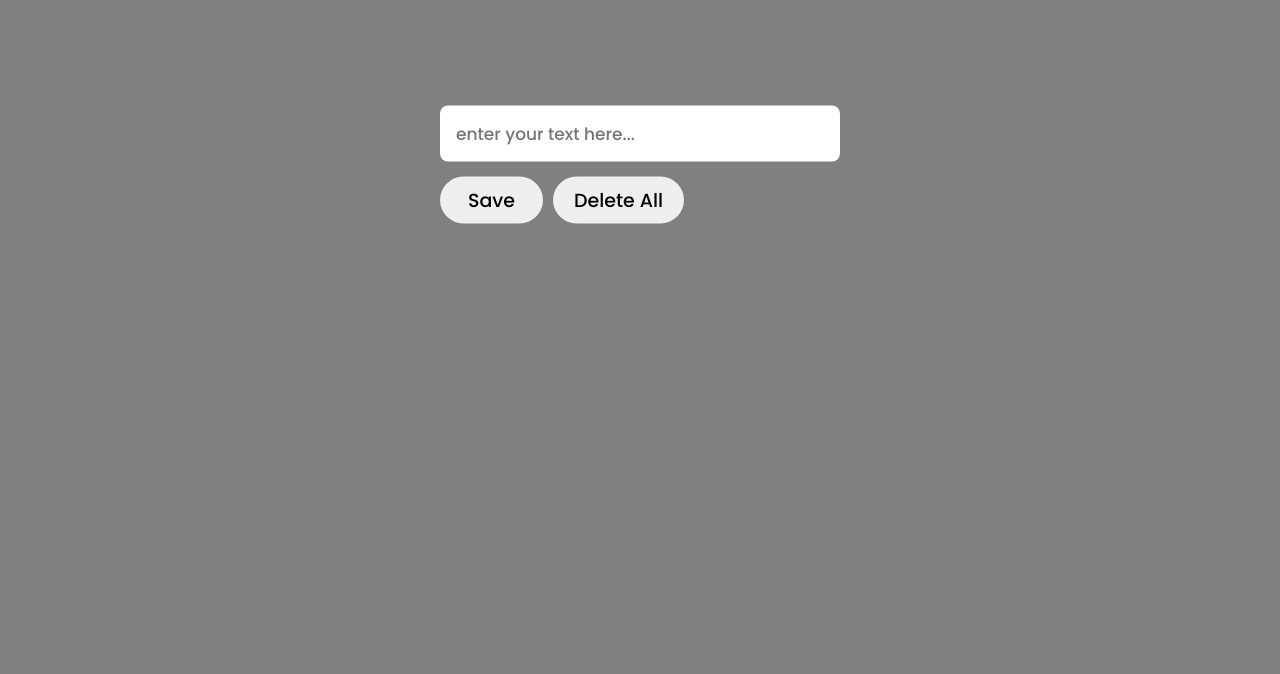
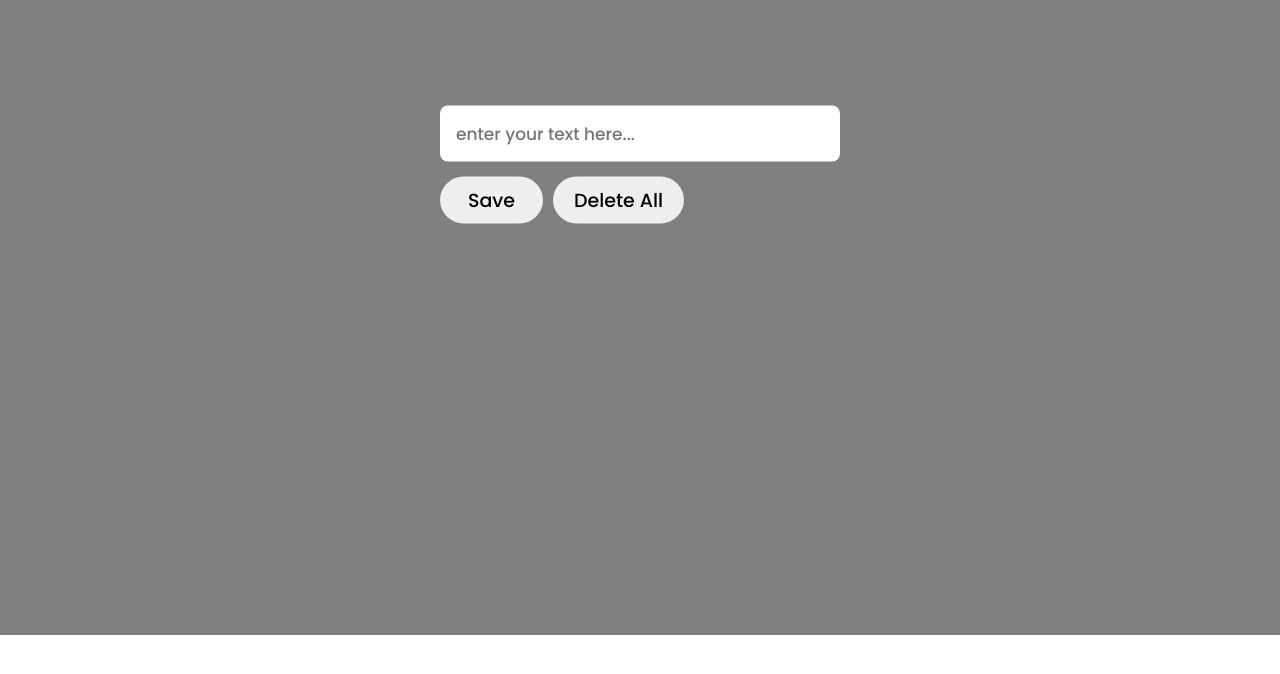
Before and after one commit to Absarr7/TO-DO-LIST, a plain HTML site: page index.html in a window 1280 px wide. Drawn offline with Linux system fonts and the light colour scheme.

Commit message:
TO DO LIST

```diff
--- a/style.css
+++ b/style.css
@@ -8,7 +8,7 @@
 
 .container {
     width: 100vw;
-    height: 100vh;
+    height: 635px;
     background-color: gray;
 }
 
```
